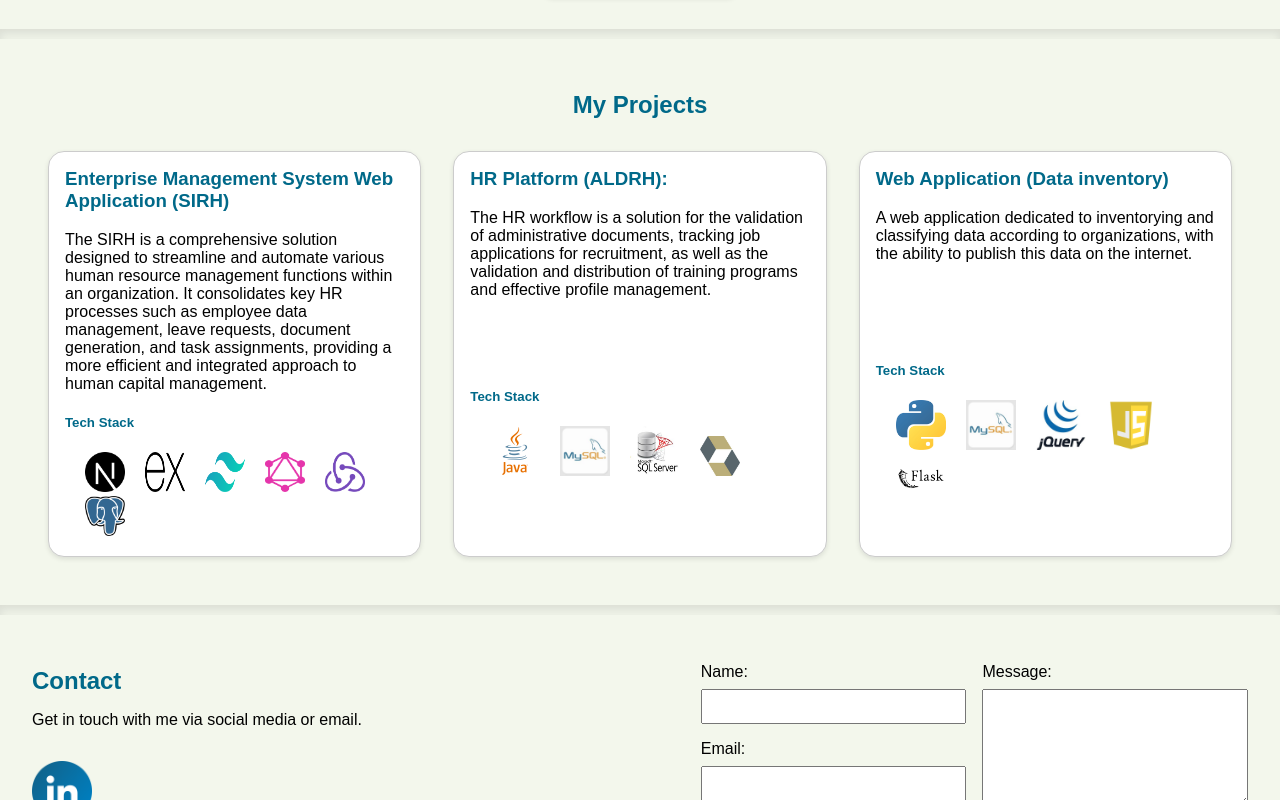
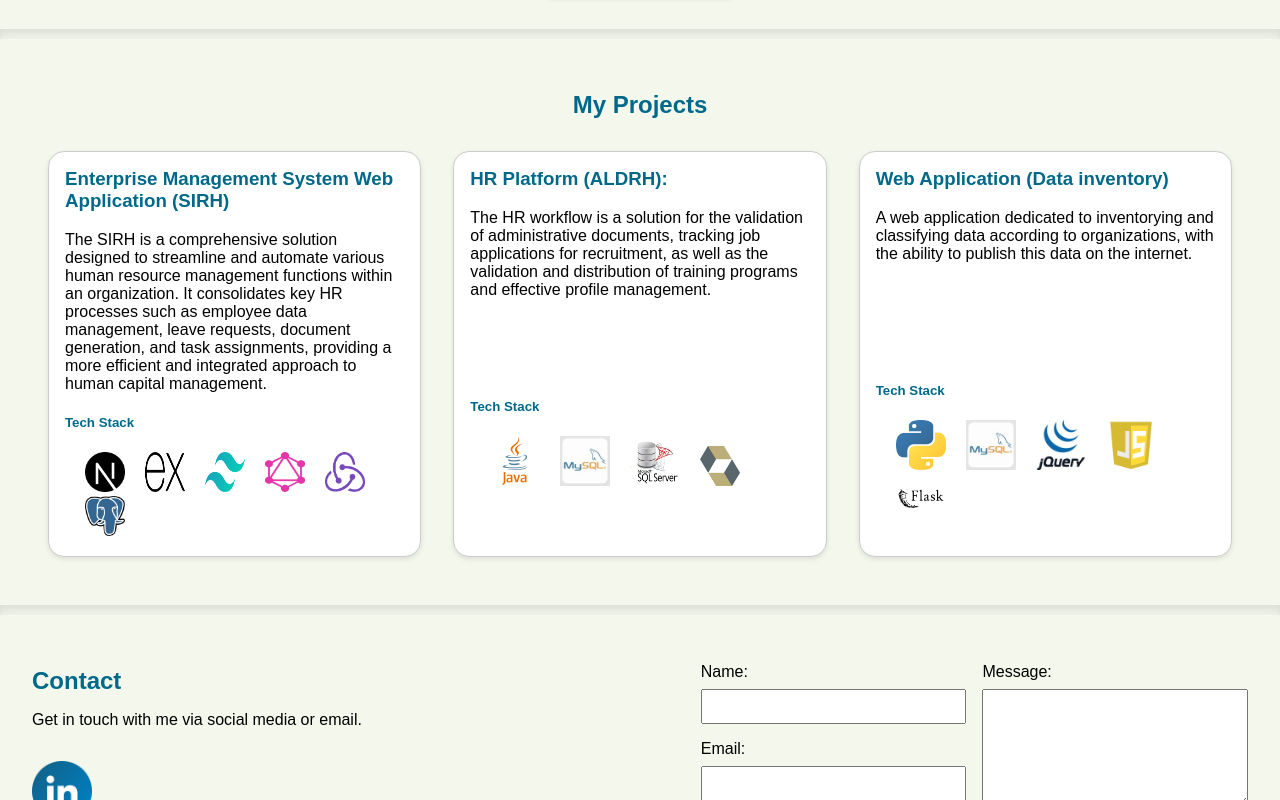
Before and after one commit to amalaouichi/portfolio, a React (Create React App) app: page / in a window 1280 px wide. Shown: the part 775-1575 px from the top of the page. Built offline with nearby package versions, Linux system fonts and the light colour scheme.

Commit message:
modif project

```diff
--- a/src/components/About/About.js
+++ b/src/components/About/About.js
@@ -1,6 +1,7 @@
 import React from 'react';
 import './About.css';
-import profileImage from '../../assets/images/me.jpg';
+import profileImage from '../../assets/images/moi.jpg';
+
 
 const About = () => {
   return (
--- a/src/components/Projects/Projects.css
+++ b/src/components/Projects/Projects.css
@@ -69,8 +69,8 @@
   margin-bottom: 4px;
 }
 .marginTop{
-  margin-top: 90px;
+  margin-top: 100px;
 }
 .marginTopp{
-  margin-top: 100px;
+  margin-top: 120px;
 }
```
Also changed, not shown: src/assets/images/me.jpg (deleted), src/assets/images/moi.jpg (added).
